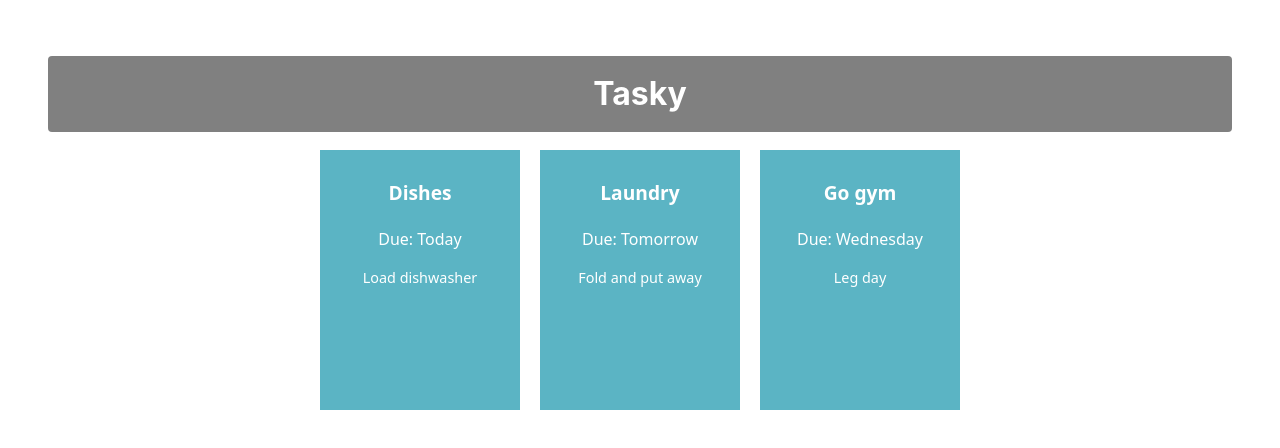
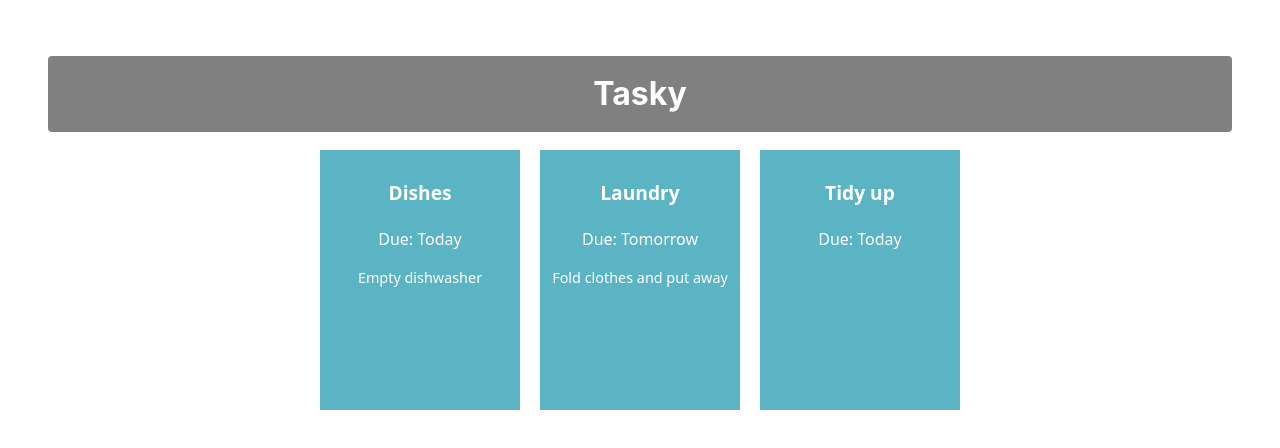
Before and after one commit to EDestigni2005/react-basics-labs-s1-2025, a React (Vite) app in the folder tasky/: page / in a window 1280 px wide. Shown: the top 448 px of the page. Built offline with nearby package versions, Linux system fonts and the light colour scheme.

Commit message:
Added task state

```diff
--- a/tasky/src/App.jsx
+++ b/tasky/src/App.jsx
@@ -1,19 +1,26 @@
 import './App.css';
 import Task from './components/task';
+import React, { useState } from 'react';
 
 function App() {
-  return (
+
+    const [ taskState, setTaskState ] = useState({
+    tasks: [
+      { title:"Dishes", description: "Empty dishwasher", deadline: "Today" },
+      { title: "Laundry", description: "Fold clothes and put away", deadline: "Tomorrow" },
+      { title: "Tidy up", deadline: "Today" }
+    ]
+  });
+
+    return (
     <div className="container">
       <h1>Tasky</h1>
-      <Task title="Dishes" deadline="Today" description="Load dishwasher" />
-          <Task title="Laundry" deadline="Tomorrow" description="Fold and put away"/>
-          <Task title="Go gym" deadline="Wednesday" description="Leg day"/>
-
-
-
-
+      <Task title={taskState.tasks[0].title} deadline={taskState.tasks[0].deadline} description={taskState.tasks[0].description} />
+      <Task title={taskState.tasks[1].title} deadline={taskState.tasks[1].deadline} description={taskState.tasks[1].description} />
+      <Task title={taskState.tasks[2].title} deadline={taskState.tasks[2].deadline} description={taskState.tasks[2].description} />
     </div>
   );
+
 }
 
 export default App;
```
